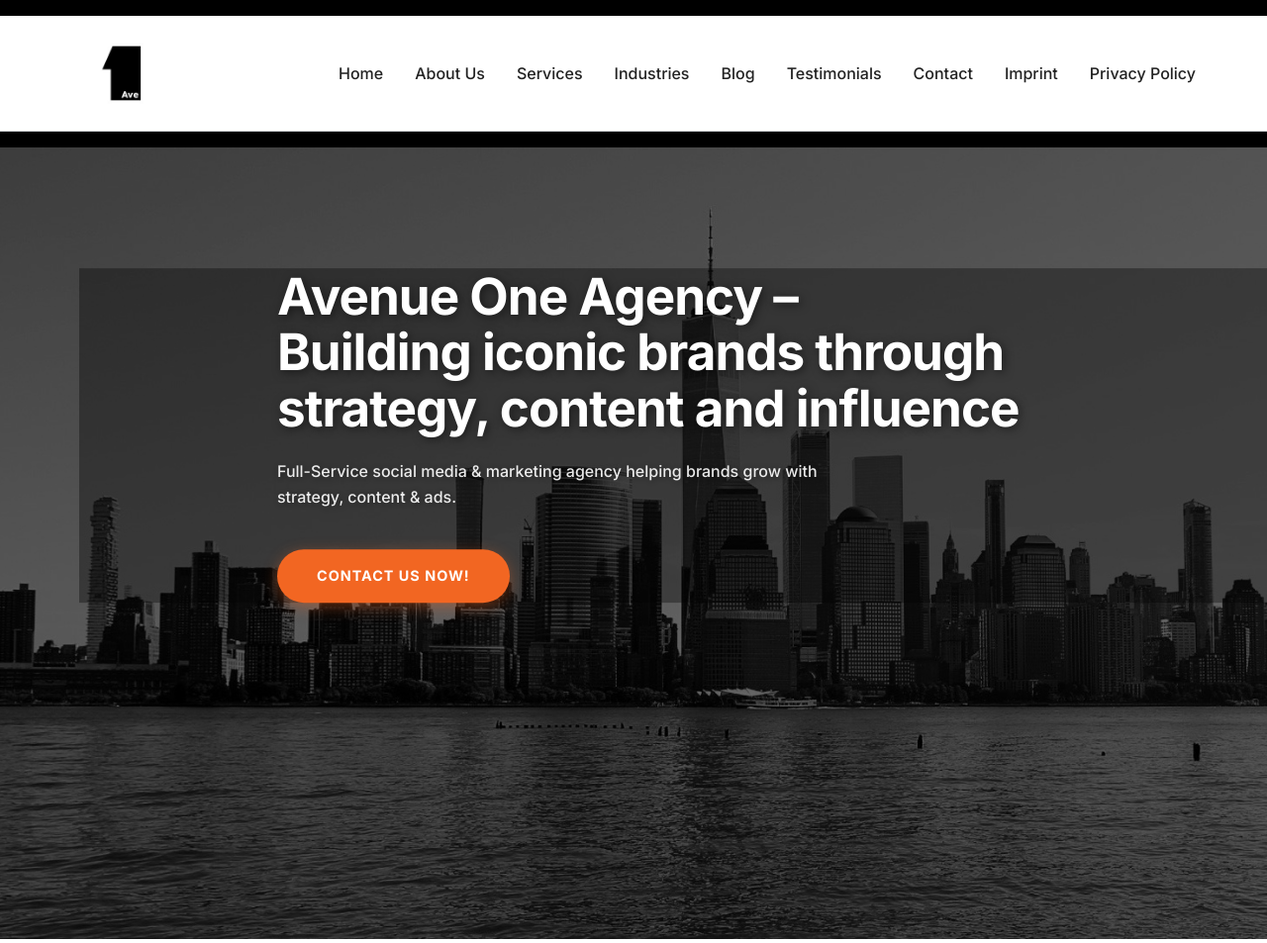
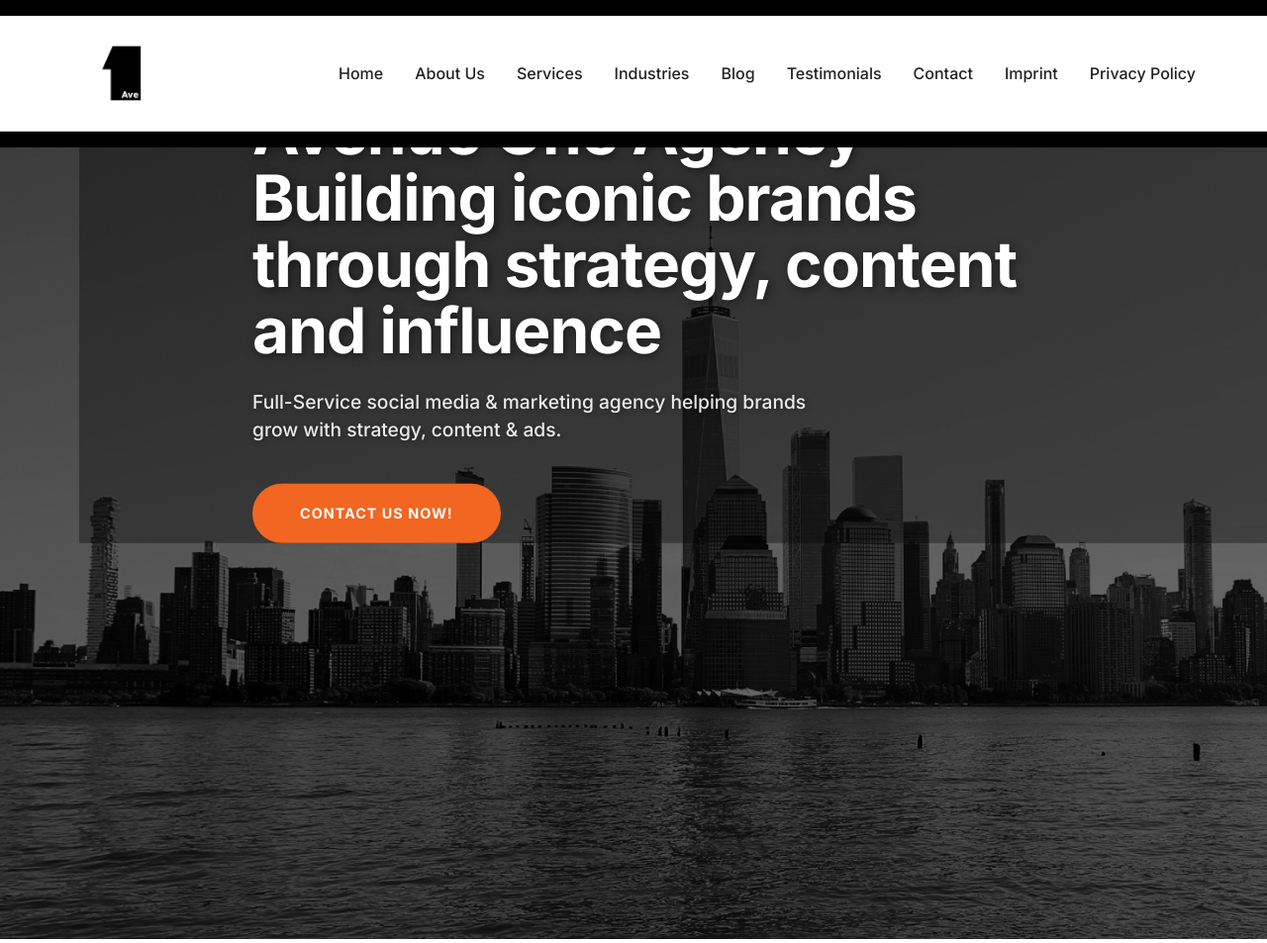
Before and after one commit to kastriottanaj/avenueoneagency, a Django app: page / in a window 1280 px wide. Shown: the top 953 px of the page at 99% size. Run offline with Django 4.2, Linux system fonts and the light colour scheme; some libraries are stand-ins or nearby versions.

Commit message:
push the text to the middle

```diff
--- a/core/templates/home.html
+++ b/core/templates/home.html
@@ -11,24 +11,24 @@ Avenue One Agency helps brands build iconic identities through strategy, content
 
 {% block content %}
 
-<section class="hero-section" style="position: relative; width: 100vw; left: 50%; right: 50%; margin-left: -50vw; margin-right: -50vw; min-height: 100vh; display: flex; align-items: center; background-color: #000; overflow: hidden; padding-top: 120px; box-sizing: border-box;">
+<section class="hero-section" style="position: relative; width: 100vw; left: 50%; right: 50%; margin-left: -50vw; margin-right: -50vw; min-height: 100vh; display: flex; align-items: center; background-color: #000; overflow: hidden; padding: 0; box-sizing: border-box;">
 
   <div class="hero-image" style="position: absolute; top: 0; left: 0; width: 100%; height: 100%; z-index: 1;">
     <img src="{% static 'core/css/img/newyork.jpeg' %}" alt="New York" style="width: 100%; height: 100%; object-fit: cover; object-position: center; filter: brightness(40%);">
   </div>
 
-  <div class="hero-overlay" style="position: relative; z-index: 2; width: 100%; max-width: 1200px; margin: 0 auto; padding-left: 20px; padding-right: 20px;">
-    <div class="hero-content" style="max-width: 800px; color: white; text-align: left;">
+  <div class="hero-overlay" style="position: relative; z-index: 2; width: 100%; max-width: 1200px; margin: 0 auto; padding: 0 5%;">
+    <div class="hero-content" style="max-width: 850px; color: white; text-align: left;">
 
-      <h1 style="font-size: clamp(2rem, 4vw, 3.8rem); font-weight: 800; line-height: 1.1; margin: 0 0 1.5rem 0; text-shadow: 2px 2px 10px rgba(0,0,0,0.5); letter-spacing: -1px;">
+      <h1 style="font-size: clamp(2.2rem, 5vw, 4rem); font-weight: 800; line-height: 1.05; margin: 0 0 1.5rem 0; text-shadow: 2px 2px 10px rgba(0,0,0,0.5); letter-spacing: -1px;">
         Avenue One Agency –<br> Building iconic brands through strategy, content and influence
       </h1>
 
-      <p style="font-size: clamp(1rem, 1.2vw, 1.25rem); margin-bottom: 2.5rem; opacity: 0.9; line-height: 1.6; max-width: 600px;">
+      <p style="font-size: clamp(1rem, 1.5vw, 1.3rem); margin-bottom: 2.5rem; opacity: 0.9; line-height: 1.5; max-width: 600px;">
         Full-Service social media & marketing agency helping brands grow with strategy, content & ads.
       </p>
 
-      <a href="/contact/" style="display: inline-block; background-color: #f26622; color: white; padding: 1rem 2.5rem; border-radius: 100px; text-decoration: none; font-weight: bold; text-transform: uppercase; letter-spacing: 1px; font-size: 0.9rem; transition: 0.3s; box-shadow: 0 4px 15px rgba(242, 102, 34, 0.4);">
+      <a href="/contact/" style="display: inline-block; background-color: #f26622; color: white; padding: 1.2rem 3rem; border-radius: 100px; text-decoration: none; font-weight: bold; text-transform: uppercase; letter-spacing: 1px; font-size: 0.9rem; transition: 0.3s;">
         Contact us now!
       </a>
 
```
